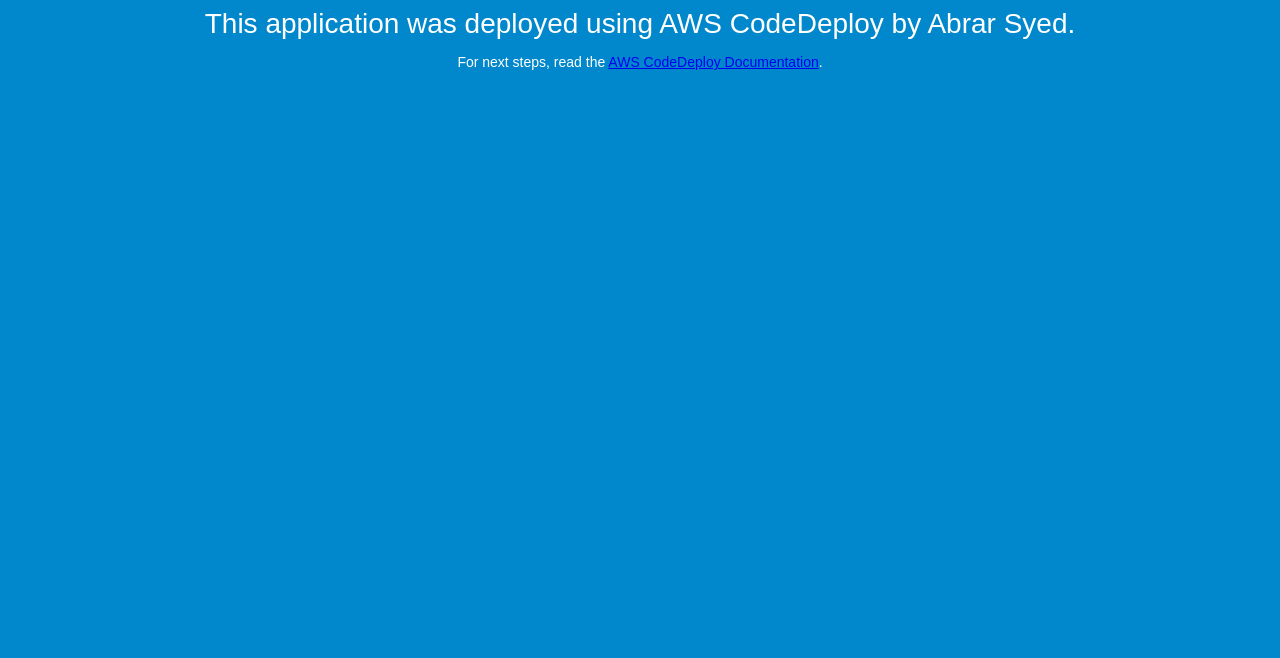
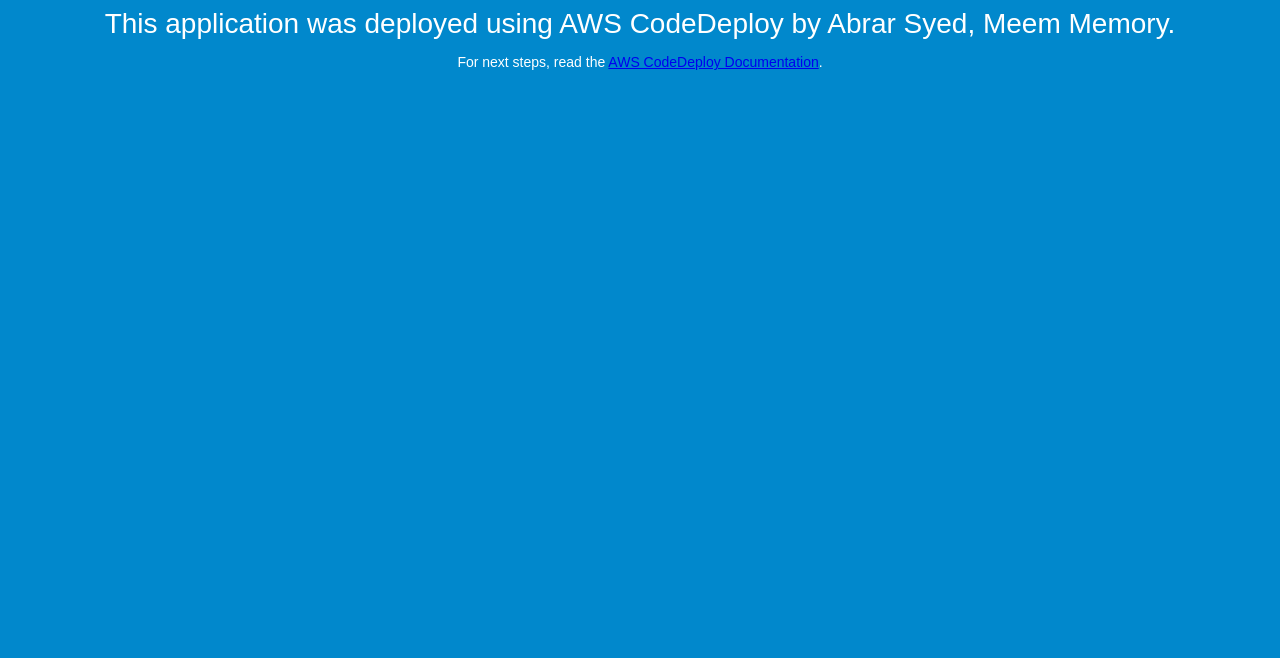
Before and after one commit to abrarsyed123/codedeploy, a plain HTML site: page index.html in a window 1280 px wide. Shown: the part 142-800 px from the top of the page. Drawn offline with Linux system fonts and the light colour scheme.

Commit message:
fourth commit

```diff
--- a/index.html
+++ b/index.html
@@ -27,7 +27,7 @@
 <body>
   <div align="center">
     <h1>Congratulations</h1>
-    <h2>This application was deployed using AWS CodeDeploy by Abrar Syed.</h2>
+    <h2>This application was deployed using AWS CodeDeploy by Abrar Syed, Meem Memory.</h2>
     <p>For next steps, read the <a href="http://aws.amazon.com/documentation/codedeploy">AWS CodeDeploy Documentation</a>.</p>
   </div>
 </body>
```
